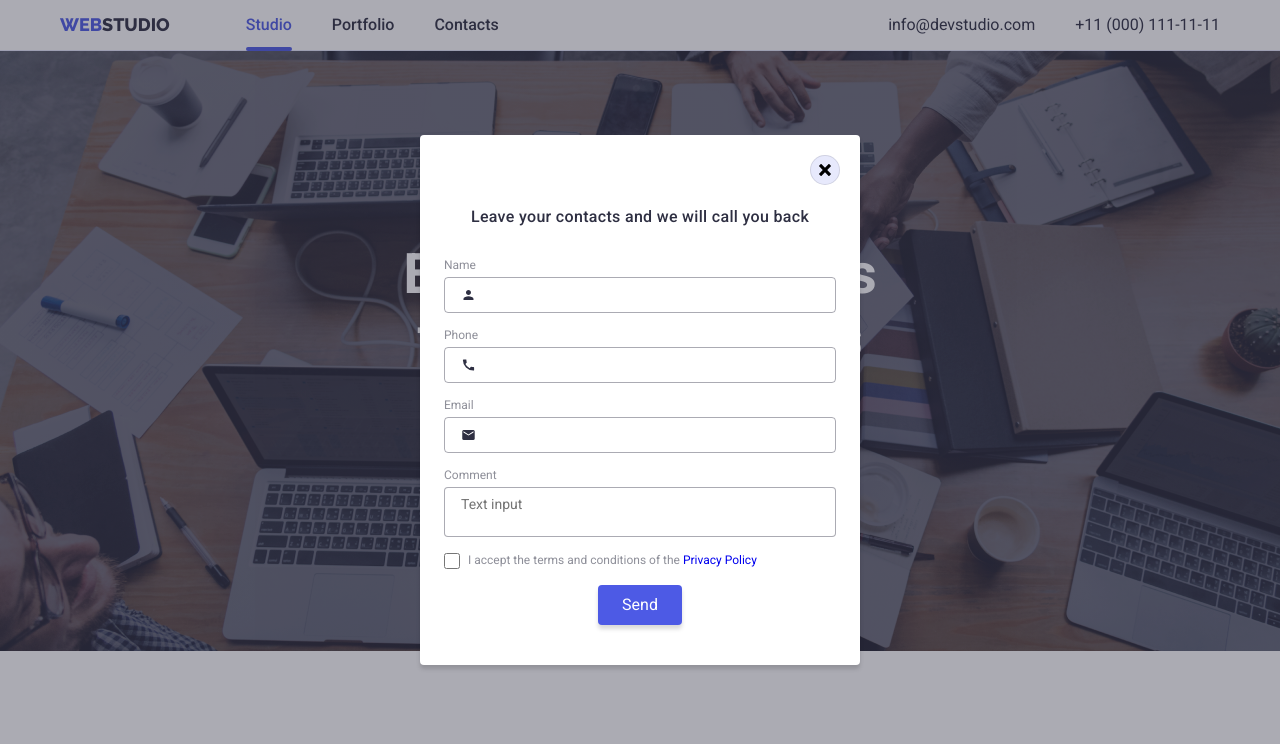
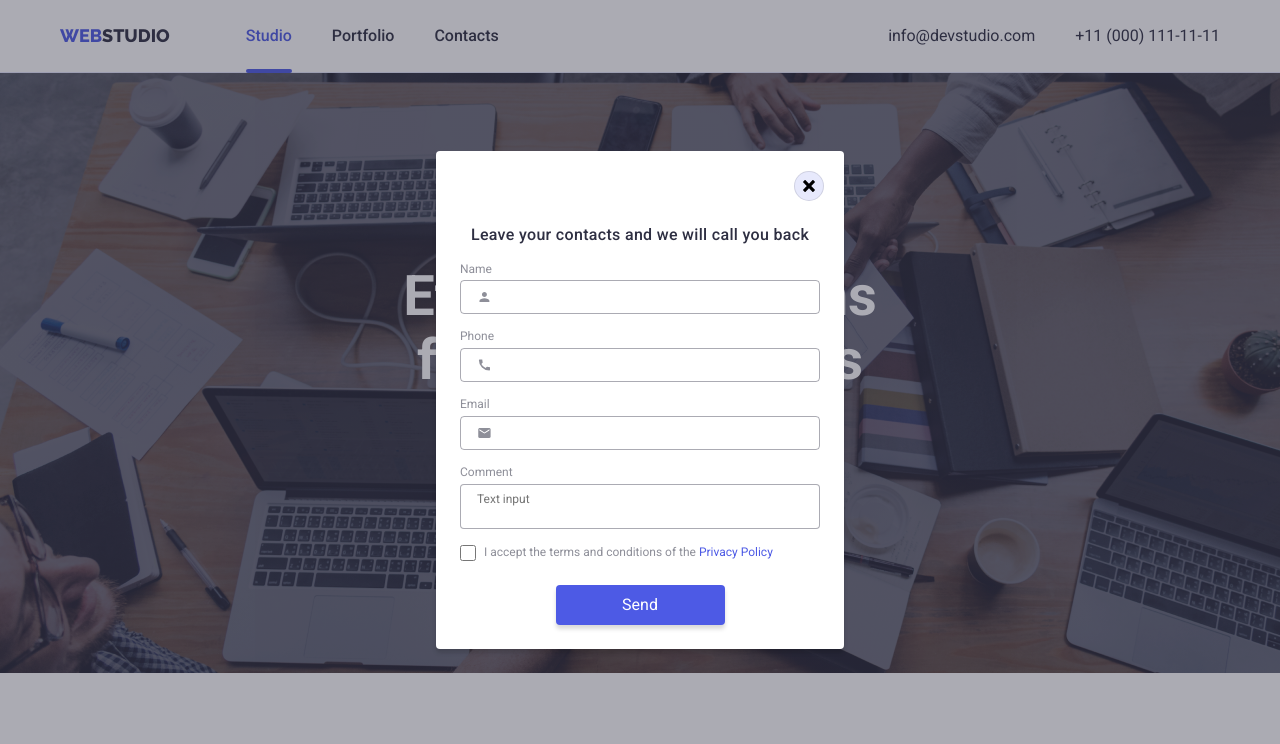
Before and after one commit to aynjel/goit-markup-hw-06, a plain HTML site: page index.html in a window 1280 px wide. Both pictures are taken after a click on the button "Order Service". Shown: the top 744 px of the page. Drawn offline with Linux system fonts and the light colour scheme.

Commit message:
done refine

```diff
--- a/css/styles.css
+++ b/css/styles.css
@@ -66,6 +66,7 @@ img{
     width: 100%;
     border-bottom: 1px solid var(--cornflower);
     background: var(--white);
+    padding: 11px 0px;
 }
 
 .header-container {
@@ -112,7 +113,7 @@ img{
 .nav-lists li::after{
     content: "";
     position: absolute;
-    bottom: -17px;
+    bottom: -28px;
     left: 0;
     width: 0%;
     height: 4px;
@@ -735,12 +736,11 @@ main {
 }
 
 .modal-content{
-    width: 440px;
+    width: 408px;
     max-height: 100%;
-    margin: 0 30px;
     background: var(--white);
     border-radius: 4px;
-    padding: 40px 24px;
+    padding: 72px 24px 24px;
     position: relative;
     box-shadow: 0px 4px 4px 0px rgba(0, 0, 0, 0.15);
     transform: none;
@@ -782,7 +782,7 @@ main {
     display: flex;
     justify-content:center;
     align-items: center;
-    margin: 30px 0px;
+    margin-bottom: 16px;
 }
 
 .modal-header h3{
@@ -846,9 +846,18 @@ main {
     border: none;
     outline: none;
     font-family: 'Roboto', sans-serif;
-    font-size: 14px;
+    font-size: 12px;
     color: var(--navyblue);
     background: transparent;
+}
+
+.form-group-input svg{
+    fill: var(--lightslate);
+    transition: fill var(--transition-duration) var(--animation-timing-function);
+}
+
+.form-group-input:focus-within svg{
+    fill: var(--iris);
 }
 
 .form-group-input:focus-within{
@@ -862,7 +871,8 @@ main {
     padding: 8px 16px;
     resize: none;
     font-family: 'Roboto', sans-serif;
-    font-size: 14px;
+    font-size: 12px;
+    outline: none;
 }
 
 .form-group textarea:focus{
@@ -882,6 +892,15 @@ main {
     font-size: 12px;
 }
 
+.form-group-agree label a{
+    color: var(--iris);
+    transition: color var(--transition-duration) var(--animation-timing-function);
+}
+
+.form-group-agree label a:hover{
+    color: var(--ocean);
+}
+
 .form-group-agree input{
     width: 16px;
     height: 16px;
@@ -890,6 +909,7 @@ main {
 }
 
 .submit-btn{
+    margin-top: 8px;
     width: 100%;
     display: flex;
     justify-content: center;
@@ -897,10 +917,10 @@ main {
 }
 
 .submit-btn button[type="submit"]{
-    margin: 0;
     height: 40px;
     border-radius: 4px;
-    padding: 8px 24px;
+    padding: 16px 32px;
+    min-width: 169px;
     display: flex;
     justify-content: center;
     align-items: center;
@@ -909,3 +929,11 @@ main {
     box-shadow: 0px 4px 4px 0px rgba(0, 0, 0, 0.15);
     transition: all var(--transition-duration) var(--animation-timing-function);
 }
+
+.submit-btn button[type="submit"]:hover{
+    background: var(--ocean);
+}
+
+.submit-btn button[type="submit"]:active{
+    background: var(--green);
+}
```
